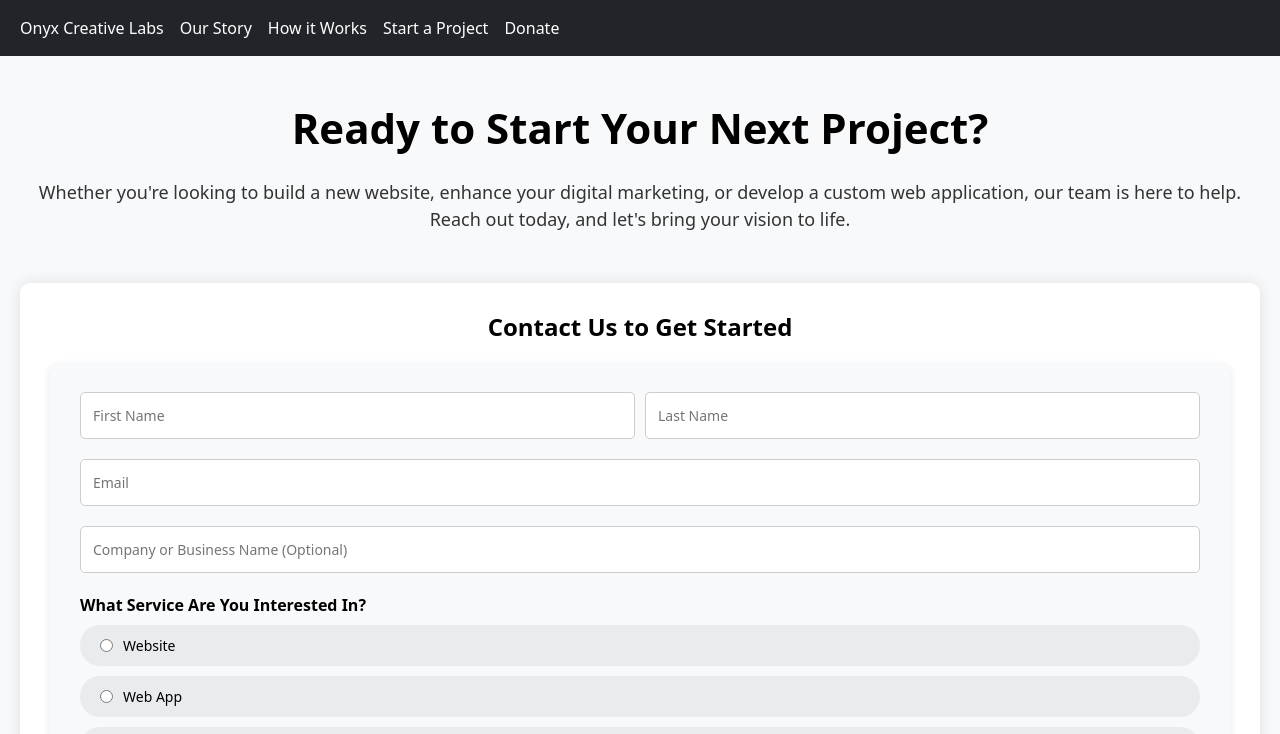
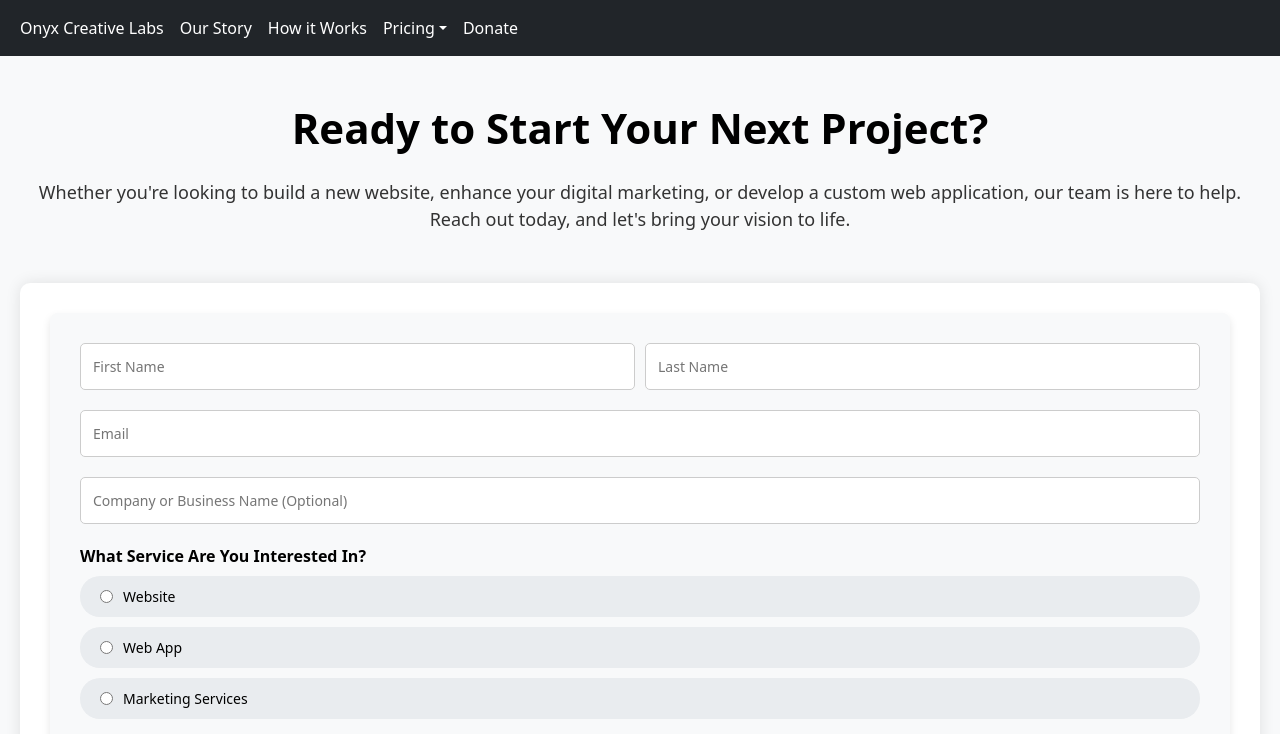
Before and after one commit to Jsmithseo/siliconislandvallejo, a Next.js app: page /contact in a window 1280 px wide. Shown: the top 734 px of the page. Built offline with nearby package versions, Linux system fonts and the light colour scheme.

Commit message:
linked pricing page

```diff
--- a/pages/components/shared/Header.js
+++ b/pages/components/shared/Header.js
@@ -8,15 +8,19 @@ import {
   Button,
   Collapse,
   NavbarToggler,
+  Dropdown,
+  DropdownToggle,
+  DropdownMenu,
+  DropdownItem,
 } from 'reactstrap';
 import 'bootstrap/dist/css/bootstrap.min.css';
 
 const MyHeader = () => {
   const [isOpen, setIsOpen] = useState(false);
+  const [dropdownOpen, setDropdownOpen] = useState(false);
 
-  const toggle = () => {
-    setIsOpen(!isOpen);
-  };
+  const toggleNavbar = () => setIsOpen(!isOpen);
+  const toggleDropdown = () => setDropdownOpen(!dropdownOpen);
 
   const linkStyle = {
     textDecoration: 'none',
@@ -30,7 +34,7 @@ const MyHeader = () => {
 
   return (
     <Navbar color="dark" dark expand="md">
-      <NavbarToggler onClick={toggle} />
+      <NavbarToggler onClick={toggleNavbar} />
       <Collapse isOpen={isOpen} navbar>
         <Nav className="ml-auto" navbar>
           <NavItem>
@@ -63,7 +67,7 @@ const MyHeader = () => {
               How it Works
             </NavLink>
           </NavItem>
-          <NavItem>
+          {/* <NavItem>
             <NavLink
               href="/contact"
               style={linkStyle}
@@ -72,6 +76,19 @@ const MyHeader = () => {
             >
               Start a Project
             </NavLink>
+          </NavItem> */}
+
+          {/* Pricing Dropdown */}
+          <NavItem>
+            <Dropdown nav isOpen={dropdownOpen} toggle={toggleDropdown}>
+              <DropdownToggle nav caret style={linkStyle}>
+                Pricing
+              </DropdownToggle>
+              <DropdownMenu>
+                <DropdownItem href="/marketing-pricing">Marketing Pricing</DropdownItem>
+                <DropdownItem href="/contact">Start A Web Project</DropdownItem>
+              </DropdownMenu>
+            </Dropdown>
           </NavItem>
           <NavItem>
             <NavLink
--- a/pages/contact/index.js
+++ b/pages/contact/index.js
@@ -46,9 +46,9 @@ const Contact = () => {
                   boxShadow: '0 0 15px rgba(0, 0, 0, 0.1)', // Lighter shadow for light background
                 }}
               >
-                <h3 style={{ textAlign: 'center', marginBottom: '20px', fontSize: '24px', fontWeight: '600', color: '#000' }}>
+                {/* <h3 style={{ textAlign: 'center', marginBottom: '20px', fontSize: '24px', fontWeight: '600', color: '#000' }}>
                   Contact Us to Get Started
-                </h3>
+                </h3> */}
                 <ContactForm />
               </div>
             </div>
```
